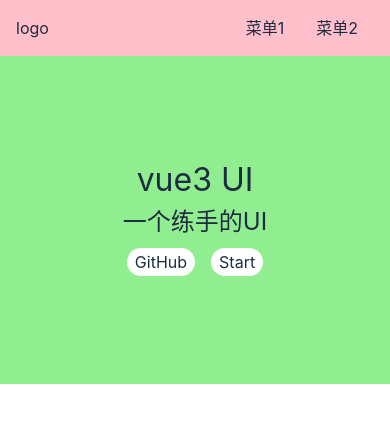
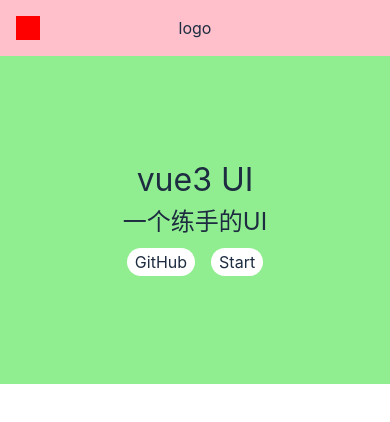
Before and after one commit to starrytky/vue3-ui-1, a Vue app: page /#/ in a window 390 px wide. Shown: the top 422 px of the page. Built offline with nearby package versions, Linux system fonts and the light colour scheme.

Commit message:
add toggleAside

```diff
--- a/src/components/Topnav.vue
+++ b/src/components/Topnav.vue
@@ -5,6 +5,7 @@
       <li>菜单1</li>
       <li>菜单2</li>
     </ul>
+    <span class="toggleAside"></span>
   </div>
 </template>
 
@@ -29,6 +30,8 @@
   padding: 16px;
   position: relative;
   z-index: 10;
+  justify-content: center;
+  align-items: center;
   > .logo {
     max-width: 6em;
     margin-right: auto;
@@ -41,5 +44,23 @@
       margin: 0 1em;
     }
   }
+  > .toggleAside {
+    display: inline-block;
+    width: 24px;
+    height: 24px;
+    background: red;
+    position: absolute;
+    left: 16px;
+    top: 50%;
+    transform: translateY(-50%);
+  }
+  @media (max-width: 500px){
+    > .menu{
+      display: none;
+    }
+    > .logo{
+      margin: 0 auto;
+    }
+  }
 }
 </style>
```
